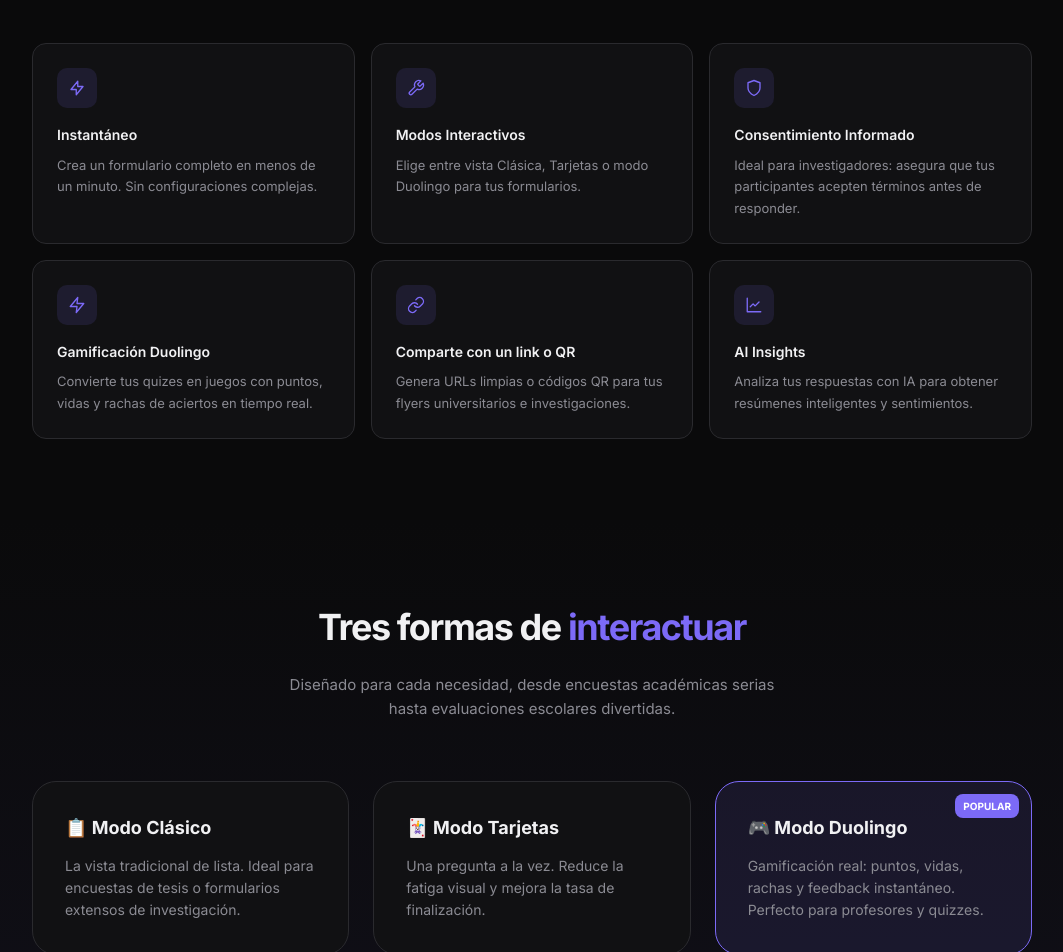
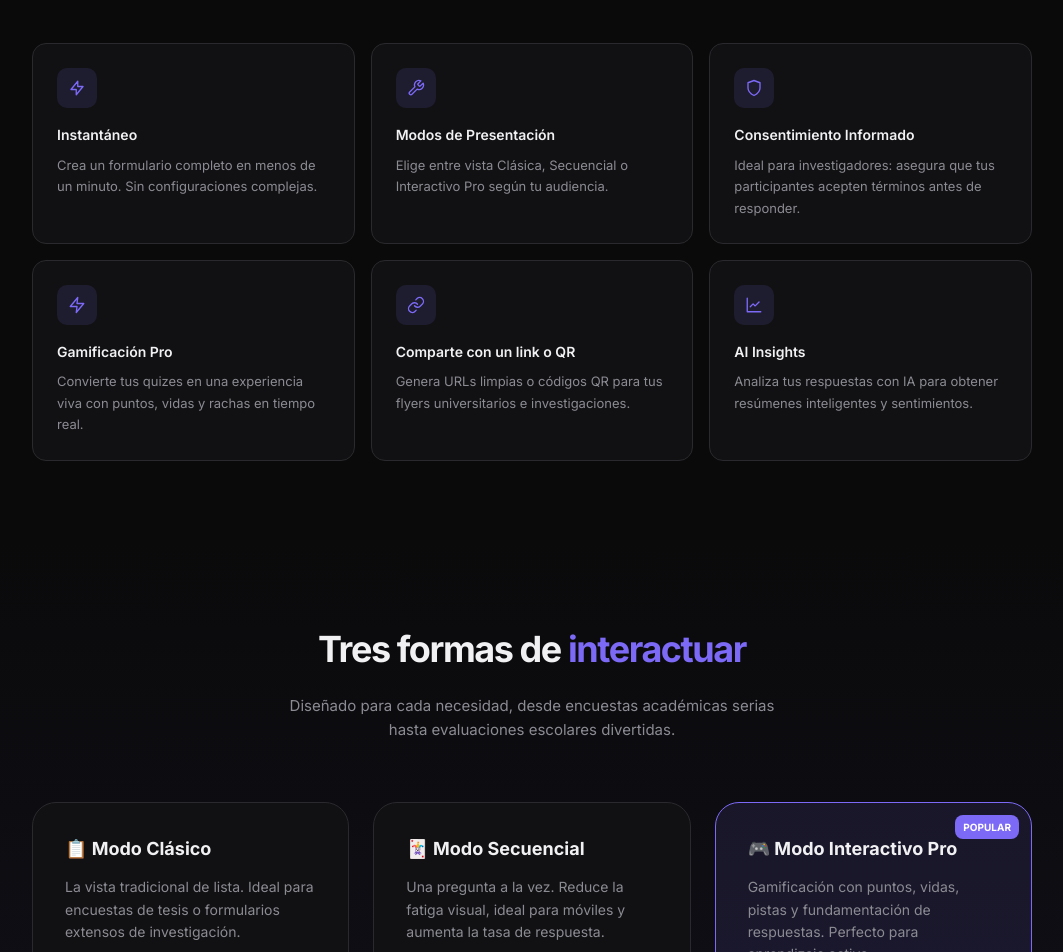
Before and after one commit to silverblade34/khipu-forms, a Next.js app: page / in a window 1280 px wide. Shown: the part 740-1692 px from the top of the page, without its empty margins (108-1171 px from the left). Built offline with nearby package versions, Linux system fonts and the light colour scheme.

Commit message:
feat: add field-level explanations and implement UI/UX rebranding for form presentation modes

```diff
--- a/app/builder/[id]/BuilderClient.tsx
+++ b/app/builder/[id]/BuilderClient.tsx
@@ -309,8 +309,8 @@ export default function BuilderClient({ form, fields: initialFields }: Props) {
 
               {/* Toggle: Step-by-Step */}
               <ToggleRow
-                label="Una pregunta a la vez"
-                description="Estilo Typeform (próximamente)"
+                label="Navegación paso a paso"
+                description="Habilita la transición automática entre campos"
                 value={store.stepByStep}
                 onChange={() => store.setStepByStep(!store.stepByStep)}
               />
@@ -332,9 +332,9 @@ export default function BuilderClient({ form, fields: initialFields }: Props) {
                 <label className="label">🎨 Modo de presentación</label>
                 <div style={{ display: 'flex', flexDirection: 'column', gap: '8px' }}>
                   {([
-                    { value: 'classic', emoji: '📋', title: 'Clásico', desc: 'Lista scrollable de preguntas' },
-                    { value: 'cards',   emoji: '🃏', title: 'Tarjetas', desc: 'Una pregunta a la vez, con animación' },
-                    { value: 'duolingo',emoji: '🎮', title: 'Duolingo', desc: 'Gamificado: puntos, vidas y feedback' },
+                    { value: 'classic', emoji: '📋', title: 'Modo Clásico', desc: 'Vista tradicional de lista scrollable' },
+                    { value: 'cards',   emoji: '🃏', title: 'Modo Secuencial', desc: 'Una pregunta a la vez con enfoque total' },
+                    { value: 'duolingo',emoji: '🎮', title: 'Modo Interactivo Pro', desc: 'Gamificado con feedback, puntos y vidas' },
                   ] as const).map((mode) => (
                     <div
                       key={mode.value}
@@ -567,13 +567,24 @@ function FieldCard({
           )}
 
           <div className="field-group">
-            <label className="label">💡 Pista / Dato curioso (modo Duolingo)</label>
+            <label className="label">💡 Pista (antes de responder)</label>
+            <textarea
+              className="textarea"
+              style={{ minHeight: '50px', fontSize: '12px' }}
+              value={field.hint ?? ''}
+              onChange={(e) => onUpdate({ hint: e.target.value || null })}
+              placeholder="Ej: Recuerda que la capital está en la costa..."
+            />
+          </div>
+
+          <div className="field-group">
+            <label className="label">📝 Fundamentación / Explicación (después de responder)</label>
             <textarea
               className="textarea"
               style={{ minHeight: '56px', fontSize: '12px' }}
-              value={field.hint ?? ''}
-              onChange={(e) => onUpdate({ hint: e.target.value || null })}
-              placeholder="Ej: ¡La respuesta correcta es... porque...!"
+              value={field.explanation ?? ''}
+              onChange={(e) => onUpdate({ explanation: e.target.value || null })}
+              placeholder="Ej: Se fundamenta en el artículo 4 de la constitución..."
             />
           </div>
         </div>
--- a/app/f/[id]/page.tsx
+++ b/app/f/[id]/page.tsx
@@ -27,11 +27,12 @@ export default function PublicFormPage() {
   // v2.1
   const [consentAccepted, setConsentAccepted] = useState(false);
   const [currentIndex, setCurrentIndex] = useState(0);
-  // v2.2 Duolingo mode
+  // v2.2 Gamification
   const [points, setPoints] = useState(0);
   const [streak, setStreak] = useState(0);
   const [lives, setLives] = useState(3);
-  const [feedback, setFeedback] = useState<{ correct: boolean; hint: string | null } | null>(null);
+  const [feedback, setFeedback] = useState<{ correct: boolean; explanation: string | null } | null>(null);
+  const [showHint, setShowHint] = useState<string | null>(null);
   const [slideDir, setSlideDir] = useState<'left' | 'right'>('right');
 
   useEffect(() => {
@@ -77,7 +78,7 @@ export default function PublicFormPage() {
       return;
     }
     const correct = val.trim().toLowerCase() === field.correct_answer.trim().toLowerCase();
-    setFeedback({ correct, hint: field.hint });
+    setFeedback({ correct, explanation: field.explanation });
     if (correct) {
       setPoints(p => p + 10);
       setStreak(s => s + 1);
@@ -395,9 +396,28 @@ export default function PublicFormPage() {
             <p style={{ fontSize: '11px', fontWeight: '700', color: 'var(--accent)', textTransform: 'uppercase', letterSpacing: '0.08em', marginBottom: '16px' }}>
               {field?.required && '* '}Campo {currentIndex + 1}
             </p>
-            <label style={{ display: 'block', fontSize: '20px', fontWeight: '700', color: 'white', lineHeight: '1.4', marginBottom: '24px' }}>
-              {field?.label}
-            </label>
+            <div style={{ display: 'flex', alignItems: 'flex-start', justifyContent: 'space-between', gap: '16px', marginBottom: '24px' }}>
+              <label style={{ display: 'block', fontSize: '20px', fontWeight: '700', color: 'white', lineHeight: '1.4' }}>
+                {field?.label}
+              </label>
+              {field?.hint && (
+                <button
+                  type="button"
+                  onClick={() => setShowHint(showHint === field.id ? null : field.id)}
+                  style={{ background: 'rgba(255,255,255,0.05)', border: '1px solid rgba(255,255,255,0.1)', borderRadius: '50%', width: '32px', height: '32px', display: 'flex', alignItems: 'center', justifyContent: 'center', cursor: 'pointer', flexShrink: 0, color: showHint === field.id ? '#fbbf24' : 'rgba(255,255,255,0.4)', transition: 'all 0.2s' }}
+                  title="Ver pista"
+                >
+                  💡
+                </button>
+              )}
+            </div>
+
+            {showHint === field?.id && field?.hint && (
+              <div className="animate-fade-in" style={{ background: 'rgba(251,191,36,0.05)', border: '1px solid rgba(251,191,36,0.2)', borderRadius: '12px', padding: '12px 16px', marginBottom: '20px', fontSize: '13px', color: '#fbbf24', lineHeight: '1.5' }}>
+                <strong>Pista:</strong> {field.hint}
+              </div>
+            )}
+
             {field && (
               <FieldRenderer field={field} value={answers[field.id] || ''} onChange={(val) => { setAnswers({ ...answers, [field.id]: val }); if (validationErrors[field.id]) setValidationErrors({ ...validationErrors, [field.id]: '' }); }} error={validationErrors[field.id]} hideLabel />
             )}
@@ -450,9 +470,26 @@ export default function PublicFormPage() {
                   <span style={{ fontSize: '11px', fontWeight: '700', color: 'rgba(255,255,255,0.3)', textTransform: 'uppercase', letterSpacing: '0.08em' }}>{currentIndex + 1} / {total}</span>
                   {streak >= 2 && <span style={{ fontSize: '12px', fontWeight: '700', color: '#f59e0b', background: 'rgba(245,158,11,0.15)', padding: '3px 10px', borderRadius: '99px' }}>🔥 Racha x{streak}</span>}
                 </div>
-                <label style={{ display: 'block', fontSize: '20px', fontWeight: '700', color: 'white', lineHeight: '1.4', marginBottom: '20px' }}>
-                  {field?.label}
-                </label>
+                <div style={{ display: 'flex', alignItems: 'flex-start', justifyContent: 'space-between', gap: '16px', marginBottom: '20px' }}>
+                  <label style={{ display: 'block', fontSize: '20px', fontWeight: '700', color: 'white', lineHeight: '1.4' }}>
+                    {field?.label}
+                  </label>
+                  {field?.hint && !feedback && (
+                    <button
+                      type="button"
+                      onClick={() => setShowHint(showHint === field.id ? null : field.id)}
+                      style={{ background: 'rgba(255,255,255,0.05)', border: '1px solid rgba(255,255,255,0.1)', borderRadius: '50%', width: '32px', height: '32px', display: 'flex', alignItems: 'center', justifyContent: 'center', cursor: 'pointer', flexShrink: 0, color: showHint === field.id ? '#fbbf24' : 'rgba(255,255,255,0.4)', transition: 'all 0.2s' }}
+                    >
+                      💡
+                    </button>
+                  )}
+                </div>
+
+                {showHint === field?.id && field?.hint && !feedback && (
+                  <div className="animate-fade-in" style={{ background: 'rgba(251,191,36,0.05)', border: '1px solid rgba(251,191,36,0.2)', borderRadius: '12px', padding: '12px 16px', marginBottom: '20px', fontSize: '13px', color: '#fbbf24', lineHeight: '1.5' }}>
+                    <strong>Pista:</strong> {field.hint}
+                  </div>
+                )}
                 {field && !feedback && (
                   <FieldRenderer
                     field={field}
@@ -471,19 +508,19 @@ export default function PublicFormPage() {
 
                 {/* Feedback panel */}
                 {feedback && (
-                  <div className="animate-fade-in">
                     <div style={{ display: 'flex', alignItems: 'center', gap: '10px', marginBottom: '12px' }}>
                       <span style={{ fontSize: '28px' }}>{feedback.correct ? '✅' : '❌'}</span>
                       <div>
-                        <p style={{ fontWeight: '700', fontSize: '15px', color: feedback.correct ? '#22c55e' : '#ef4444', margin: 0 }}>{feedback.correct ? `¡Correcto! +10 puntos` : 'Incorrecto'}</p>
+                        <p style={{ fontWeight: '700', fontSize: '15px', color: feedback.correct ? '#22c55e' : '#ef4444', margin: 0 }}>{feedback.correct ? `¡Correcto! +10 puntos` : 'Respuesta incorrecta'}</p>
                         {!feedback.correct && field?.correct_answer && (
-                          <p style={{ fontSize: '13px', color: 'rgba(255,255,255,0.5)', margin: 0 }}>Respuesta correcta: <strong style={{ color: 'white' }}>{field.correct_answer}</strong></p>
+                          <p style={{ fontSize: '13px', color: 'rgba(255,255,255,0.5)', margin: 0 }}>La respuesta correcta es: <strong style={{ color: 'white' }}>{field.correct_answer}</strong></p>
                         )}
                       </div>
                     </div>
-                    {feedback.hint && (
+                    {feedback.explanation && (
                       <div style={{ background: 'rgba(124,106,247,0.1)', border: '1px solid rgba(124,106,247,0.2)', borderRadius: '12px', padding: '12px 16px' }}>
-                        <p style={{ fontSize: '12px', color: 'rgba(255,255,255,0.7)', margin: 0, lineHeight: '1.6' }}>💡 {feedback.hint}</p>
+                        <p style={{ fontSize: '11px', fontWeight: '700', color: 'var(--accent)', textTransform: 'uppercase', letterSpacing: '0.05em', marginBottom: '4px' }}>Fundamentación</p>
+                        <p style={{ fontSize: '13px', color: 'rgba(255,255,255,0.7)', margin: 0, lineHeight: '1.6' }}>{feedback.explanation}</p>
                       </div>
                     )}
                   </div>
--- a/app/page.tsx
+++ b/app/page.tsx
@@ -14,8 +14,8 @@ const features = [
   },
   {
     icon: 'M14.7 6.3a1 1 0 000 1.4l1.6 1.6a1 1 0 001.4 0l3.77-3.77a6 6 0 01-7.94 7.94l-6.91 6.91a2.12 2.12 0 01-3-3l6.91-6.91a6 6 0 017.94-7.94l-3.77 3.77z',
-    title: 'Modos Interactivos',
-    desc: 'Elige entre vista Clásica, Tarjetas o modo Duolingo para tus formularios.',
+    title: 'Modos de Presentación',
+    desc: 'Elige entre vista Clásica, Secuencial o Interactivo Pro según tu audiencia.',
   },
   {
     icon: 'M12 22s8-4 8-10V5l-8-3-8 3v7c0 6 8 10 8 10z',
@@ -24,8 +24,8 @@ const features = [
   },
   {
     icon: 'M13 2L3 14h9l-1 8 10-12h-9l1-8z',
-    title: 'Gamificación Duolingo',
-    desc: 'Convierte tus quizes en juegos con puntos, vidas y rachas de aciertos en tiempo real.',
+    title: 'Gamificación Pro',
+    desc: 'Convierte tus quizes en una experiencia viva con puntos, vidas y rachas en tiempo real.',
   },
   {
     icon: 'M10 13a5 5 0 007.54.54l3-3a5 5 0 00-7.07-7.07l-1.72 1.71M14 11a5 5 0 00-7.54-.54l-3 3a5 5 0 007.07 7.07l1.71-1.71',
@@ -317,8 +317,8 @@ export default function HomePage() {
             }}>
               {[
                 { title: '📋 Modo Clásico', desc: 'La vista tradicional de lista. Ideal para encuestas de tesis o formularios extensos de investigación.', accent: false },
-                { title: '🃏 Modo Tarjetas', desc: 'Una pregunta a la vez. Reduce la fatiga visual y mejora la tasa de finalización.', accent: false },
-                { title: '🎮 Modo Duolingo', desc: 'Gamificación real: puntos, vidas, rachas y feedback instantáneo. Perfecto para profesores y quizzes.', accent: true },
+                { title: '🃏 Modo Secuencial', desc: 'Una pregunta a la vez. Reduce la fatiga visual, ideal para móviles y aumenta la tasa de respuesta.', accent: false },
+                { title: '🎮 Modo Interactivo Pro', desc: 'Gamificación con puntos, vidas, pistas y fundamentación de respuestas. Perfecto para aprendizaje activo.', accent: true },
               ].map((m) => (
                 <div key={m.title} style={{
                   padding: '32px',
--- a/lib/actions.ts
+++ b/lib/actions.ts
@@ -170,6 +170,7 @@ export async function saveFields(formId: string, userId: string, fields: Array<{
   options: string[];
   correct_answer?: string | null;
   hint?: string | null;
+  explanation?: string | null;
   order_index: number;
 }>): Promise<FormField[]> {
   const form = await queryOne<Form>('SELECT id FROM forms WHERE id = $1 AND user_id = $2', [formId, userId]);
@@ -179,8 +180,8 @@ export async function saveFields(formId: string, userId: string, fields: Array<{
 
   for (const field of fields) {
     await query(
-      `INSERT INTO form_fields (id, form_id, type, label, required, options, correct_answer, hint, order_index)
-       VALUES ($1, $2, $3, $4, $5, $6, $7, $8, $9)`,
+      `INSERT INTO form_fields (id, form_id, type, label, required, options, correct_answer, hint, explanation, order_index)
+       VALUES ($1, $2, $3, $4, $5, $6, $7, $8, $9, $10)`,
       [
         field.id || uuidv4(),
         formId,
@@ -190,6 +191,7 @@ export async function saveFields(formId: string, userId: string, fields: Array<{
         JSON.stringify(field.options || []),
         field.correct_answer ?? null,
         field.hint ?? null,
+        field.explanation ?? null,
         field.order_index,
       ]
     );
--- a/lib/types.ts
+++ b/lib/types.ts
@@ -43,6 +43,7 @@ export interface FormField {
   correct_answer: string | null;
   // v2.2
   hint: string | null;
+  explanation: string | null;
   order_index: number;
   created_at: string;
 }
--- a/store/builderStore.ts
+++ b/store/builderStore.ts
@@ -91,6 +91,7 @@ export const useBuilderStore = create<BuilderState>((set, get) => ({
       options: (type === 'select' || type === 'radio') ? ['Opción 1', 'Opción 2'] : [],
       correct_answer: null,
       hint: null,
+      explanation: null,
       order_index: fields.length,
       created_at: new Date().toISOString(),
     };
```
Also changed, not shown: 1 other file (tests, documents, lock files or other folders).
